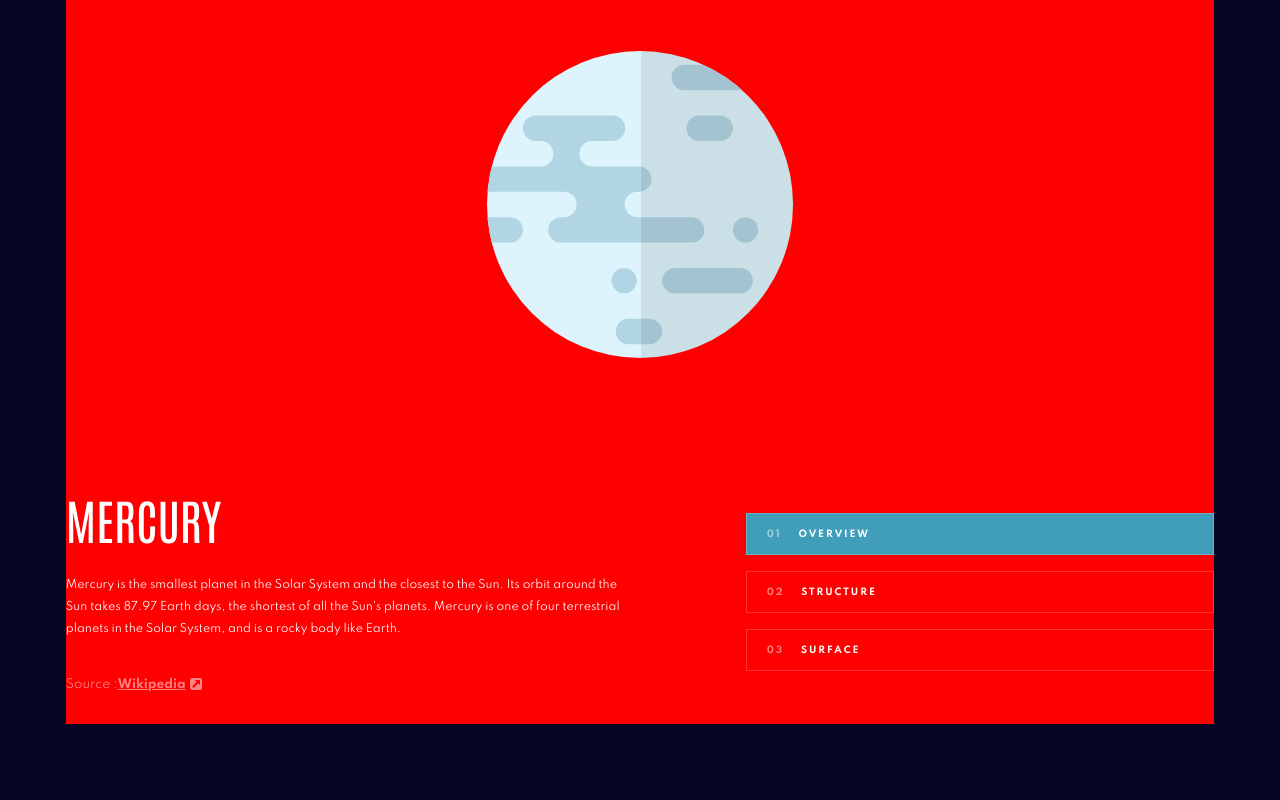
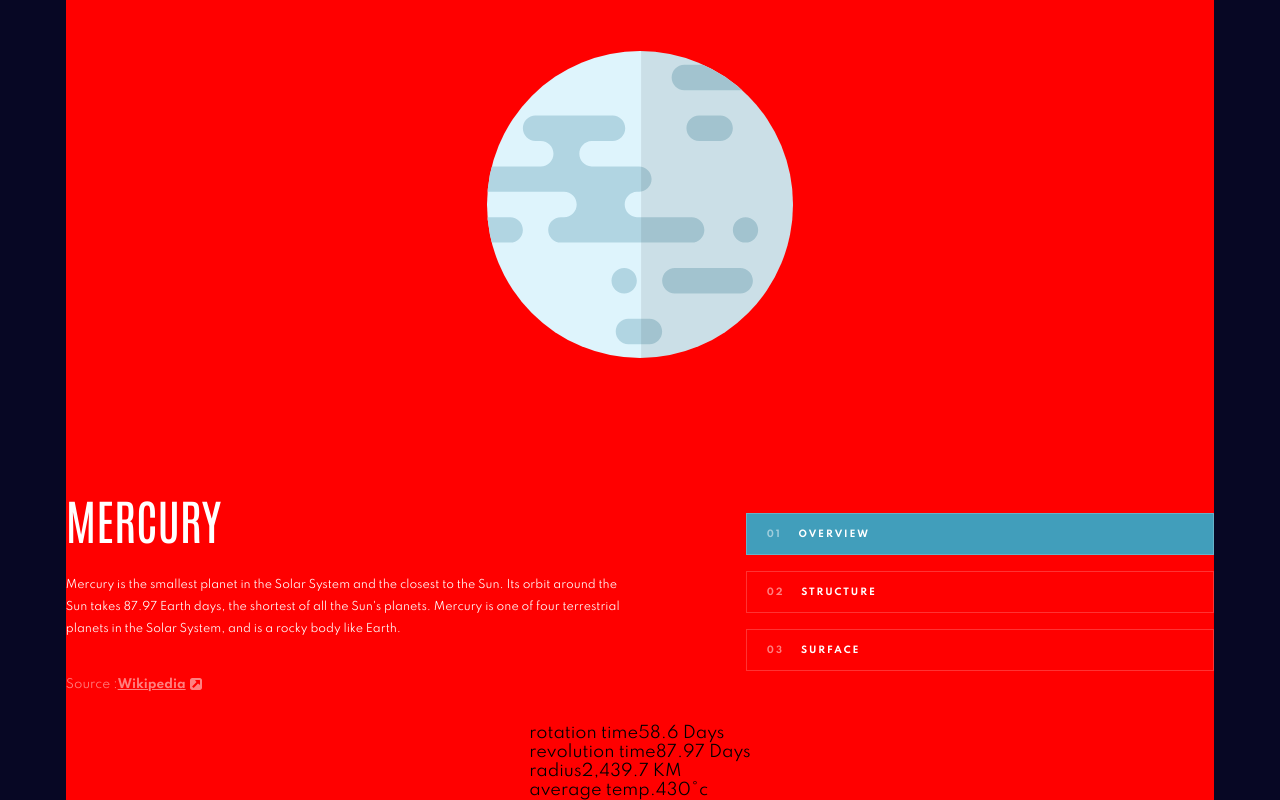
Before and after one commit to jake4369/planet-facts-site, a React (Vite) app: page / in a window 1280 px wide. Shown: the part 255-1055 px from the top of the page. Before the commit the page ends 979 px from the top, so only its background shows below. Built offline with nearby package versions, Linux system fonts and the light colour scheme.

Commit message:
Planet info display 🚀

```diff
--- a/src/components/layout/Display.jsx
+++ b/src/components/layout/Display.jsx
@@ -4,6 +4,7 @@ import MobileInfoTabs from "../tabs/MobileInfoTabs";
 import ImageSection from "../planetImages/ImageSection";
 import InfoSection from "../info/InfoSection";
 import DesktopInfoTabs from "../tabs/DesktopInfoTabs";
+import StatSection from "../stats/StatSection";
 
 const Display = ({ planetData, activePlanet }) => {
   const [activeTab, setActiveTab] = useState(0);
@@ -36,6 +37,8 @@ const Display = ({ planetData, activePlanet }) => {
           />
         </div>
       </div>
+
+      <StatSection planetData={planetData} activePlanet={activePlanet} />
     </div>
   );
 };
```
